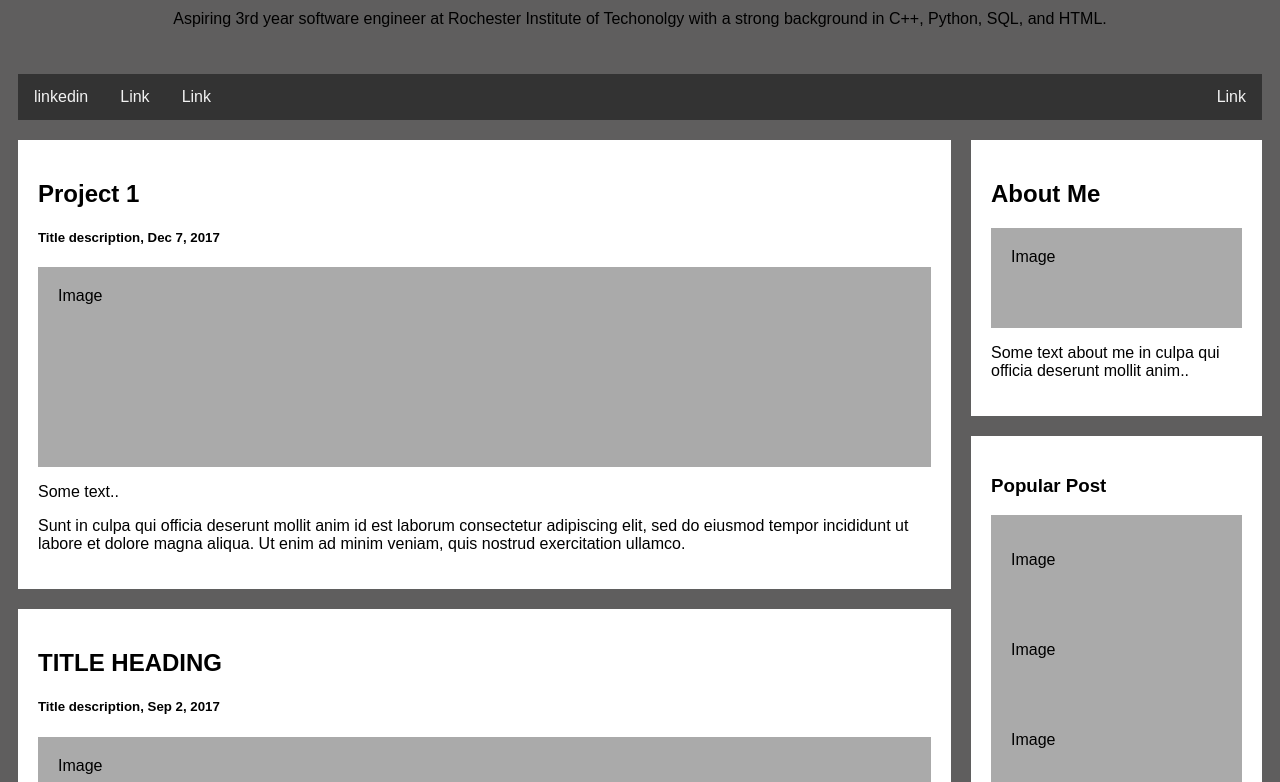
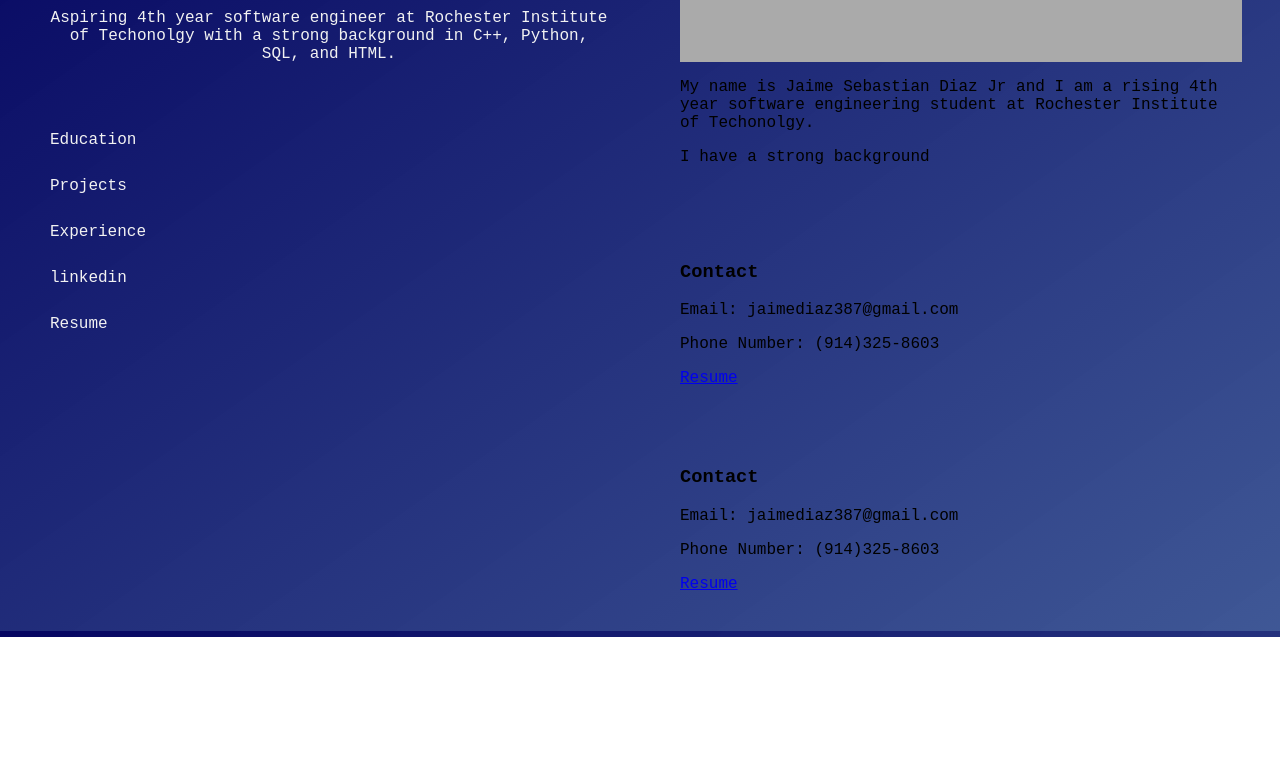
Before and after one commit to Jsd5582/Website, a plain HTML site: page src/index.html in a window 1280 px wide. Shown: the part 163-945 px from the top of the page. After the commit the page ends 800 px from the top, so only its background shows below. Drawn offline with Linux system fonts and the light colour scheme.

Commit message:
Work done to homescreen

```diff
--- a/src/index.html
+++ b/src/index.html
@@ -8,59 +8,47 @@
 </head>
 <body>
 
-  <div class="header">
-    <h1>My Website</h1>
-    <p>Aspiring 3rd year software engineer at Rochester Institute of Techonolgy with a strong background in C++, Python, SQL, and HTML.</p>
-  </div>
-
-  <div class="topnav">
-    <a href="https://www.linkedin.com/in/jaime-diaz-4a96531b7/">linkedin</a>
-    <a href="#">Link</a>
-    <a href="#">Link</a>
-    <a href="#" style="float:right">Link</a>
-  </div>
 
   <div class="row">
     <div class="leftcolumn">
-      <div class="card">
-        <h2>Project 1</h2>
-        <h5>Title description, Dec 7, 2017</h5>
-        <div class="fakeimg" style="height:200px;">Image</div>
-        <p>Some text..</p>
-        <p>Sunt in culpa qui officia deserunt mollit anim id est laborum consectetur adipiscing elit, sed do eiusmod tempor incididunt ut labore et dolore magna aliqua. Ut enim ad minim veniam, quis nostrud exercitation ullamco.</p>
+      <div class="header">
+        <h1>Jaime Diaz</h1>
+        <p>Aspiring 4th year software engineer at Rochester Institute of Techonolgy with a strong background in C++, Python, SQL, and HTML.</p>
       </div>
-      <div class="card">
-        <h2>TITLE HEADING</h2>
-        <h5>Title description, Sep 2, 2017</h5>
-        <div class="fakeimg" style="height:200px;">Image</div>
-        <p>Some text..</p>
-        <p>Sunt in culpa qui officia deserunt mollit anim id est laborum consectetur adipiscing elit, sed do eiusmod tempor incididunt ut labore et dolore magna aliqua. Ut enim ad minim veniam, quis nostrud exercitation ullamco.</p>
+
+      <div class="Sections">
+        <li><a href="education.html">Education</a></li>
+        <li><a href="Projects.html">Projects</a></li>
+        <li><a href="experience.html">Experience</a></li>
+        <li><a href="https://www.linkedin.com/in/jaime-diaz-4a96531b7/">linkedin</a></li>
+        <li><a href="Jaime_Diaz copy.pdf">Resume</a></li>
       </div>
     </div>
+
     <div class="rightcolumn">
       <div class="card">
         <h2>About Me</h2>
         <div class="fakeimg" style="height:100px;">Image</div>
-        <p>Some text about me in culpa qui officia deserunt mollit anim..</p>
+        <p>My name is Jaime Sebastian Diaz Jr and I am a rising 4th year software engineering student at Rochester Institute of Techonolgy.</p>
+        <p>I have a strong background </p>
       </div>
+
       <div class="card">
-        <h3>Popular Post</h3>
-        <div class="fakeimg"><p>Image</p></div>
-        <div class="fakeimg"><p>Image</p></div>
-        <div class="fakeimg"><p>Image</p></div>
+        <h3>Contact</h3>
+        <p>Email: jaimediaz387@gmail.com</p>
+        <p>Phone Number: (914)325-8603</p>
+        <a href="Jaime_Diaz copy.pdf">Resume</a>
       </div>
+
       <div class="card">
-        <h3>Follow Me</h3>
+        <h3>Contact</h3>
         <p>Email: jaimediaz387@gmail.com</p>
-        <p>Phone Number: you wish</p>
-        <button><i class="fa fa-download"></i>Download</button>
+        <p>Phone Number: (914)325-8603</p>
+        <a href="Jaime_Diaz copy.pdf">Resume</a>
       </div>
     </div>
   </div>
 
-  <div class="footer">
-    <h2>Footer</h2>
-  </div>
 
 </body>
 </html>
--- a/src/style.css
+++ b/src/style.css
@@ -3,56 +3,61 @@
 }
 
 body {
-    font-family: Arial;
+  font-family: OCR A Std, monospace	;
   padding: 10px;
-    background: rgb(95, 94, 94);
+  background: linear-gradient(-35deg,#334d8ff0, #050561);
 }
 
 /* Header/Blog Title */
 .header {
   padding: 30px;
   text-align: center;
-    background: rgb(95, 94, 94);
+  color: #f2f2f2;
 }
 
 .header h1 {
   font-size: 50px;
 }
 
-  /* Style the top navigation bar */
-  .topnav {
-    overflow: hidden;
-    background-color: #333;
-  }
-
-  /* Style the topnav links */
-  .topnav a {
-    float: left;
-    display: block;
-    color: #f2f2f2;
-    text-align: center;
-    padding: 14px 16px;
-    text-decoration: none;
-  }
-
-  /* Change color on hover */
-  .topnav a:hover {
-    background-color: #ddd;
-    color: black;
-  }
-
 /* Create two unequal columns that floats next to each other */
 /* Left column */
 .leftcolumn {
   float: left;
-    width: 75%;
+  width: 50%;
+  text-align: center;
+  display: block;
+}
+
+.Sections{
+  list-style-type: none;
+  margin: 100;
+  padding: 200;
+  width: 200px;
+  color: #000;
+  padding: 8px 16px;
+  text-decoration: none;
+}
+
+.Sections a{
+  float: left;
+  display: block;
+  color: #f2f2f2;
+  text-align:center;
+  padding: 14px 16px;
+  text-decoration: none;
+  position: relative;
+}
+
+
+.Sections a:hover{
+  color: white;
+  transform: translate(50px);
 }
 
 /* Right column */
 .rightcolumn {
   float: left;
-    width: 25%;
-    background-color: rgb(95, 94, 94);
+  width: 50%;
   padding-left: 20px;
 }
 
@@ -65,7 +70,6 @@
 
 /* Add a card effect for articles */
 .card {
-    background-color: white;
   padding: 20px;
   margin-top: 20px;
 }
@@ -77,13 +81,7 @@
   clear: both;
 }
 
-  /* Footer */
-  .footer {
-    padding: 20px;
-    text-align: center;
-    background: rgb(95, 94, 94);
-    margin-top: 20px;
-  }
+
 
 /* Responsive layout - when the screen is less than 800px wide, make the two columns stack on top of each other instead of next to each other */
 @media screen and (max-width: 800px) {
```
Also changed, not shown: src/education.html (added, +17 -0 lines), src/Projects.html (added), src/experience.html (added), 1 other file. Lines whose indentation alone changed are shown as unchanged.
